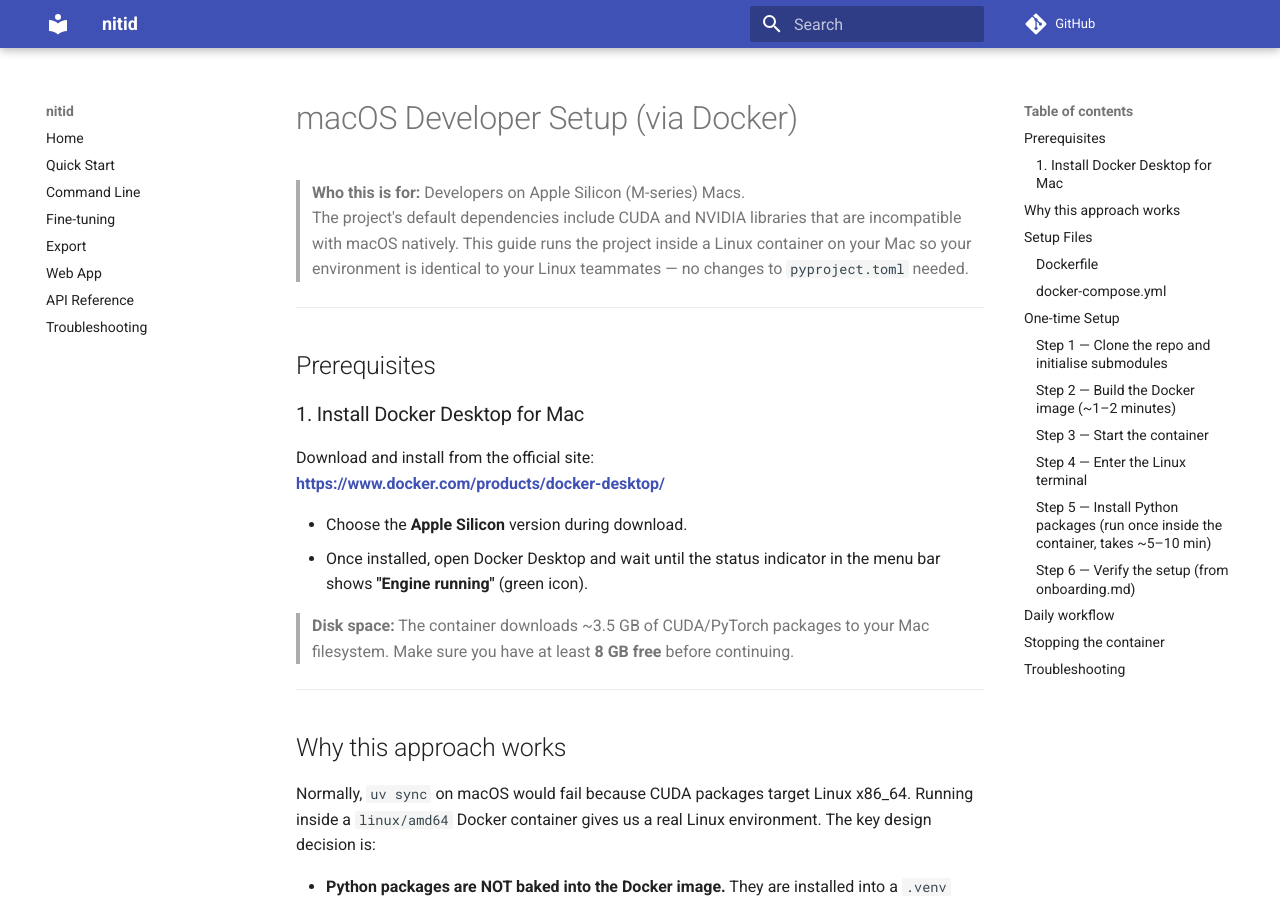
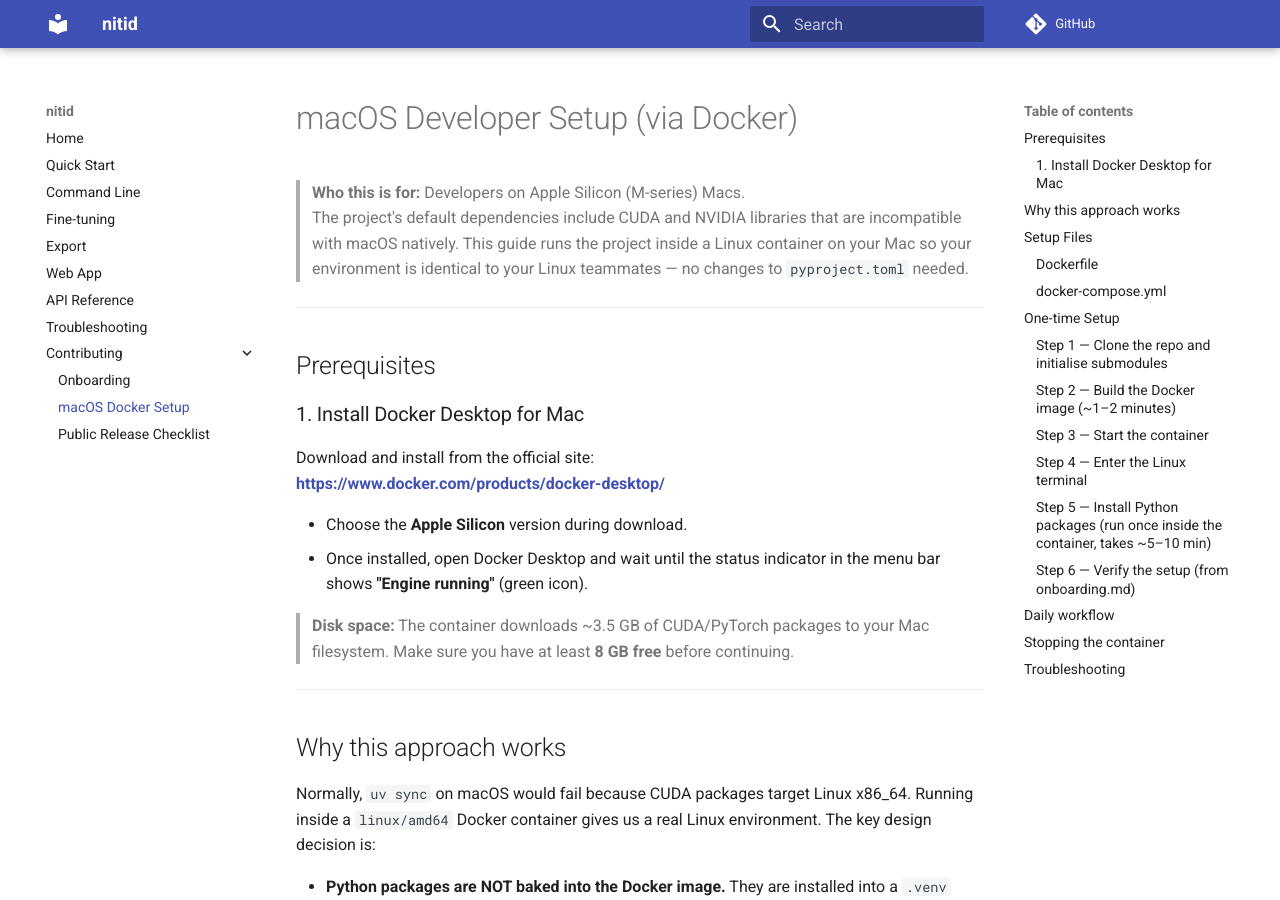
Before and after one commit to Nitidio/nitid, an MkDocs documentation site: the page built from docs/macos_docker_setup.md, in a window 1280 px wide and 900 px high. Built offline with MkDocs 1.6.1 and Material for MkDocs 9.7.7, drawn with Linux system fonts in a browser that asks for light colours; comment, search, counter and statistics services are not loaded.

Commit message:
docs: fix mkdocs navigation

```diff
--- a/mkdocs.yml
+++ b/mkdocs.yml
@@ -14,3 +14,7 @@ nav:
   - Web App: web_app.md
   - API Reference: api_reference.md
   - Troubleshooting: troubleshooting.md
+  - Contributing:
+      - Onboarding: onboarding.md
+      - macOS Docker Setup: macos_docker_setup.md
+      - Public Release Checklist: public_release_checklist.md
```
Also changed, not shown: docs/fine_tuning.md (+2 -2 lines).
